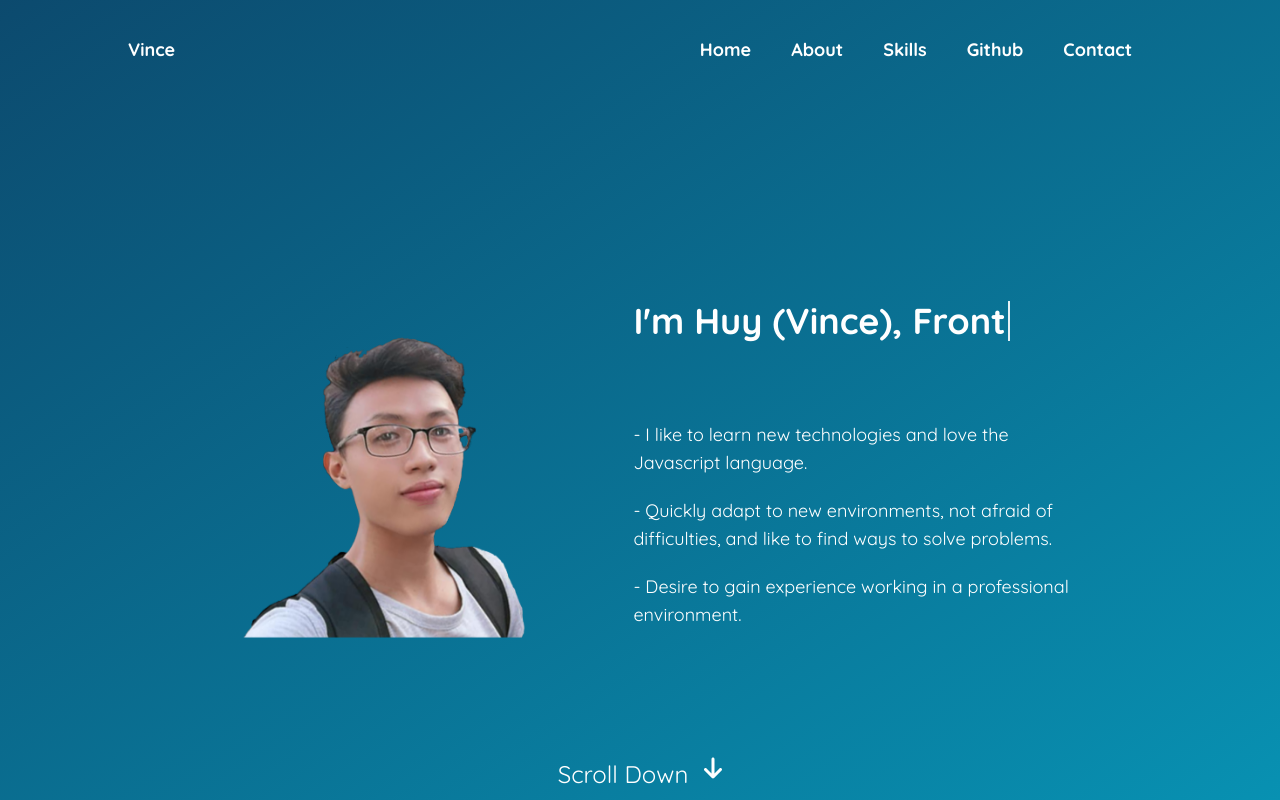
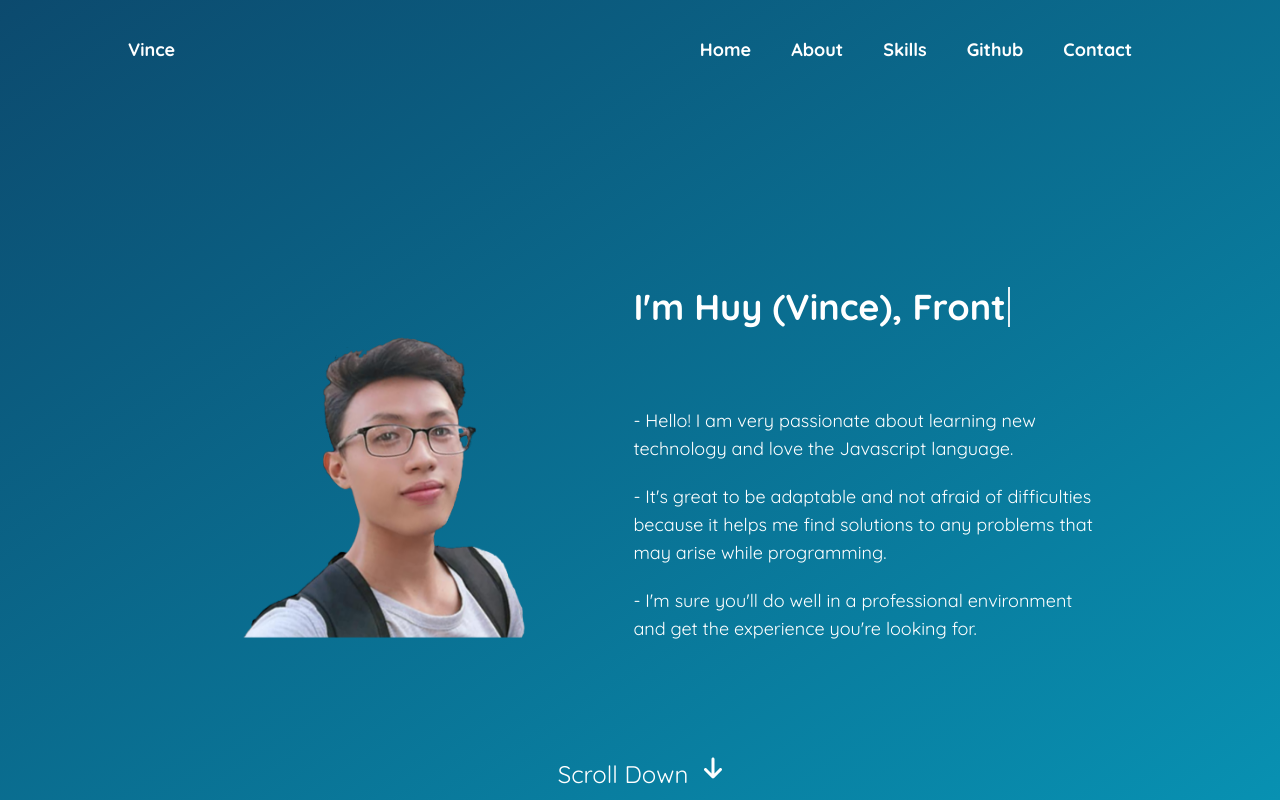
Before and after one commit to insvince/portfolio-rj, a React (Create React App) app: page / in a window 1280 px wide. Built offline with nearby package versions, Linux system fonts and the light colour scheme.

Commit message:
update images Card

```diff
--- a/src/Components/Github/index.js
+++ b/src/Components/Github/index.js
@@ -10,15 +10,6 @@ function Github({ status, idComponent }) {
                     Github
                 </h2>
                 <div className="flex justify-start items-center flex-wrap lg:justify-center md:flex-col mb-[200px]">
-                    <Card
-                        url="https://github.com/insvince/bunny_book_store"
-                        source="https://github.com/insvince/bunny_book_store"
-                        name="Buny Book Store"
-                        language="PHP, Javascript, MySQL"
-                        description="This is the graduation product of our group during their studies at college specializing in information technology."
-                        img="./assets/images/bunny_book.png"
-                        status={status.animate}
-                    />
                     <Card
                         url="https://portfolio-rj.vercel.app/"
                         source="https://github.com/insvince/portfolio-rj/"
@@ -48,20 +39,30 @@ function Github({ status, idComponent }) {
                         status={status.animate}
                     />
                     <Card
+                        url="https://github.com/insvince/fashionshop"
+                        source="https://github.com/insvince/fashionshop"
+                        name="Fashion Shop"
+                        language="Javascript, PHP, HTML5 & CSS3"
+                        description=""
+                        img="./assets/images/fashion_shop.png"
+                        status={status.animate}
+                    />
+                    <Card
+                        url="https://github.com/insvince/bunny_book_store"
+                        source="https://github.com/insvince/bunny_book_store"
+                        name="Buny Book Store"
+                        language="PHP, Javascript, MySQL"
+                        description="This is the graduation product of our group during their studies at college specializing in information technology."
+                        img="./assets/images/bunny_book_store.png"
+                        status={status.animate}
+                    />
+
+                    <Card
                         name="Coming Soon"
                         description="Coming Soon"
                         img="./assets/images/soon.jpg"
                         status={status.animate}
                     />
-                    {/*  <Card
-                        url="https://crud-api-azure.vercel.app"
-                        source="https://github.com/insvince/crud_api"
-                        name="RestfulAPI App"
-                        language="Javascript, Nodejs, Express, MongoDB"
-                        description="Custom collection, record author & book include feature medthod: create, update, remove, ...data"
-                        img="./assets/images/crud_api.png"
-                        status={status.animate}
-                    /> */}
                 </div>
             </div>
         </div>
--- a/src/Components/Home/index.js
+++ b/src/Components/Home/index.js
@@ -59,17 +59,18 @@ function Home() {
                             aria-hidden="true"
                         />
                         <p className="mt-5 w-[460px] text-lg duration-500 xl:text-base xl:w-[400px] md:w-[80%] sm:mt-12">
-                            - I like to learn new technologies and love the
-                            Javascript language.
+                            - Hello! I am very passionate about learning new
+                            technology and love the Javascript language.
                         </p>
                         <p className="mt-5 w-[460px] text-lg duration-500 xl:text-base xl:w-[400px] md:w-[80%] sm:mt-12">
-                            - Quickly adapt to new environments, not afraid of
-                            difficulties, and like to find ways to solve
-                            problems.
+                            - It's great to be adaptable and not afraid of
+                            difficulties because it helps me find solutions to
+                            any problems that may arise while programming.
                         </p>
                         <p className="mt-5 w-[460px] text-lg duration-500 xl:text-base xl:w-[400px] md:w-[80%] sm:mt-12">
-                            - Desire to gain experience working in a
-                            professional environment.
+                            - I'm sure you'll do well in a professional
+                            environment and get the experience you're looking
+                            for.
                         </p>
                     </div>
                 </div>
```
Also changed, not shown: public/assets/images/bunny_book_store.PNG (added), 1 other file (tests, documents, lock files or other folders).
